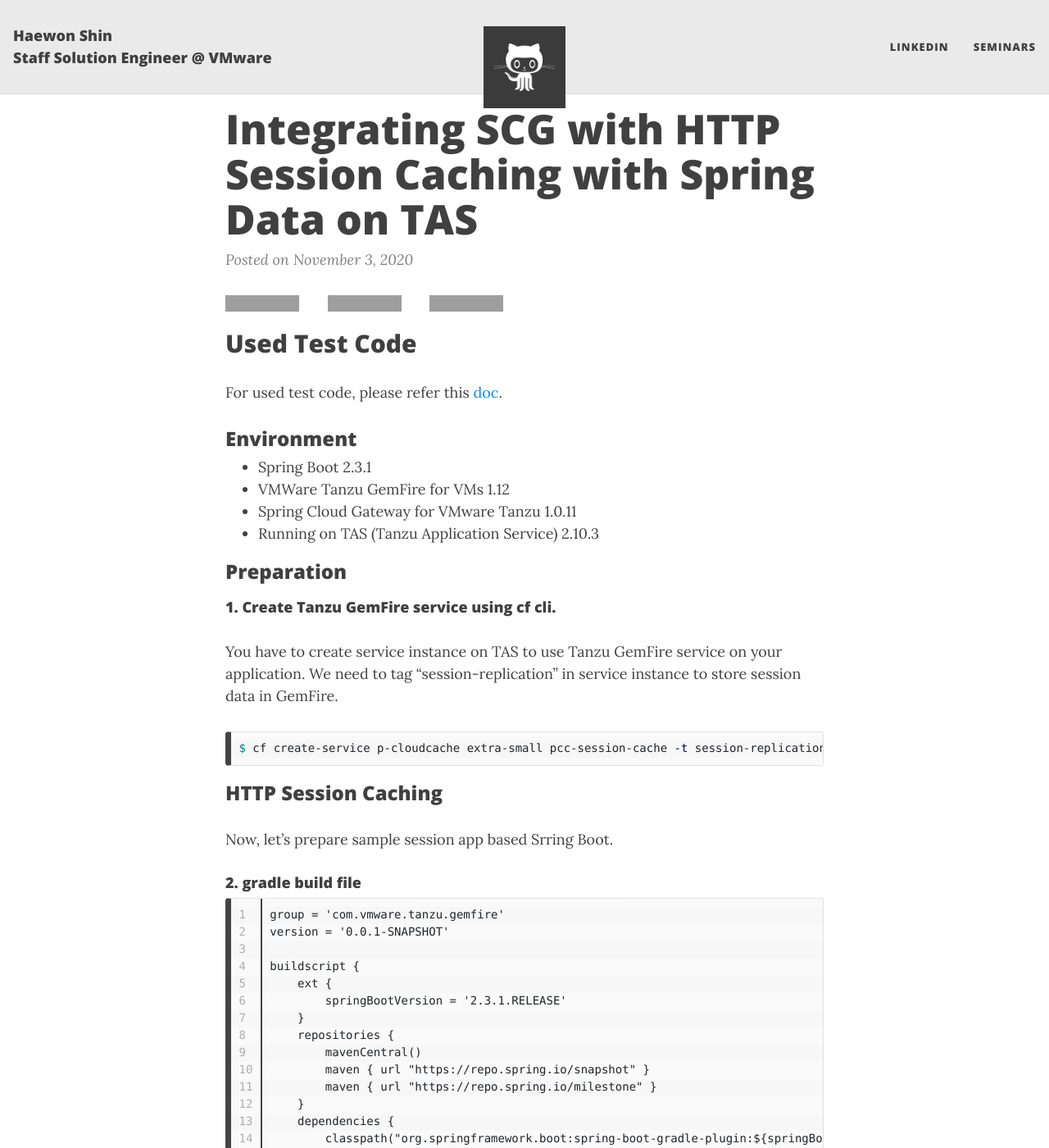
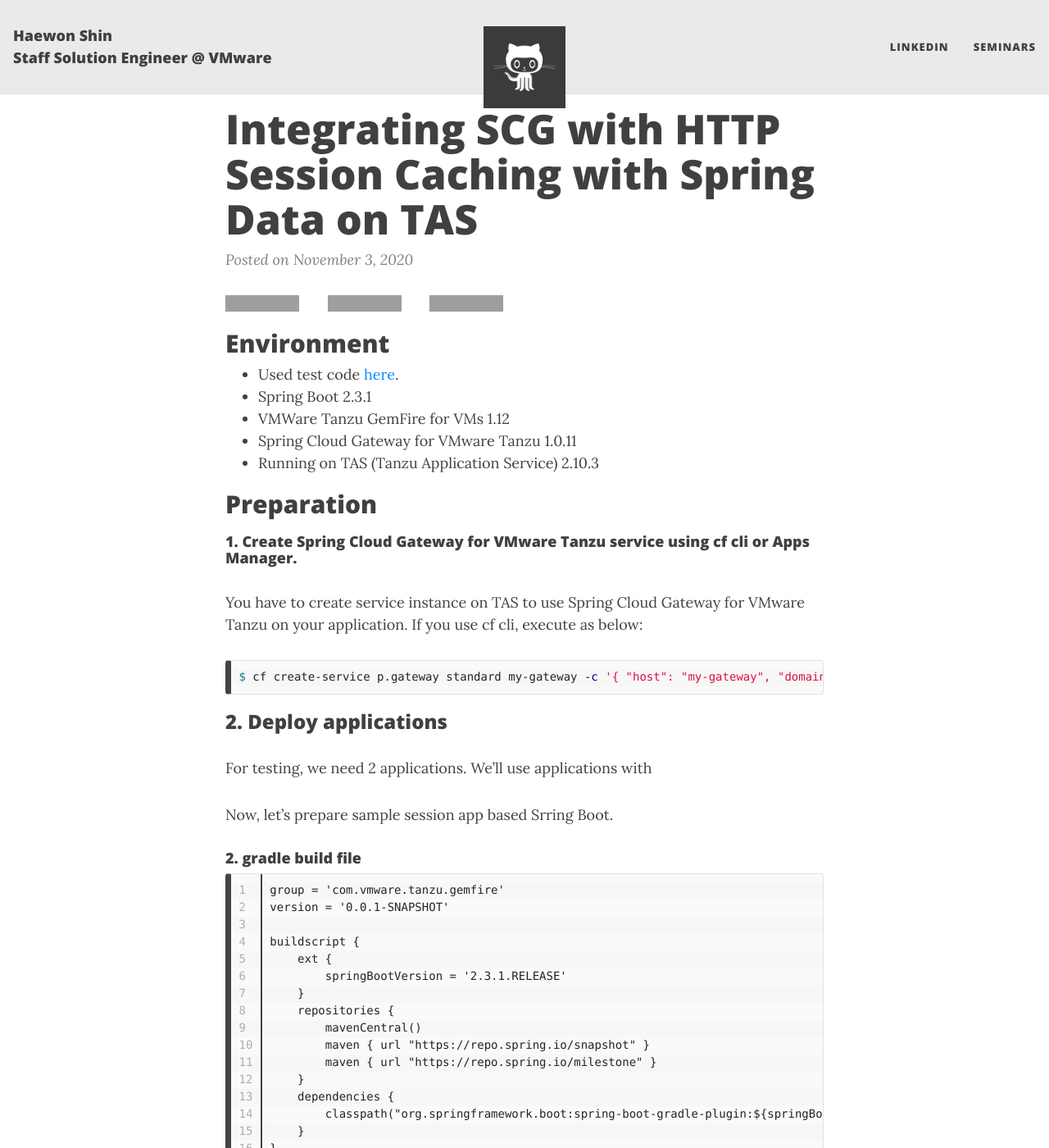
Before and after one commit to haewons-tanzu/haewons-tanzu.github.io, a Jekyll site: the page built from _posts/2020-11-03-integrating-gemfire-scg.md, in a window 1280 px wide and 1400 px high. Shown: the whole window at 82% size. Built offline with Jekyll 4.4.1, drawn with Linux system fonts in a browser that asks for light colours; nearby versions of some CDN libraries; grey boxes are pictures that could not be loaded.

Commit message:
Update 2020-11-03-integrating-gemfire-scg.md

````diff
--- a/_posts/2020-11-03-integrating-gemfire-scg.md
+++ b/_posts/2020-11-03-integrating-gemfire-scg.md
@@ -8,26 +8,25 @@
 comments: true
 ---
 
-## Used Test Code
-
-For used test code, please refer this [doc](https://hshin-pivotal.github.io/2020-10-29-http-session-caching-spring-data-on-tas/){:target="_blank"}.
-
-### Environment
+## Environment
+- Used test code [here](/2020-10-29-http-session-caching-spring-data-on-tas/){:target="_blank"}.
 - Spring Boot 2.3.1
 - VMWare Tanzu GemFire for VMs 1.12
 - Spring Cloud Gateway for VMware Tanzu 1.0.11
 - Running on TAS (Tanzu Application Service) 2.10.3
 
-### Preparation
+## Preparation
 
-#### 1. Create Tanzu GemFire service using cf cli.
-You have to create service instance on TAS to use Tanzu GemFire service on your application. We need to tag "session-replication" in service instance to store session data in GemFire.
+#### 1. Create Spring Cloud Gateway for VMware Tanzu service using cf cli or Apps Manager.
+You have to create service instance on TAS to use Spring Cloud Gateway for VMware Tanzu on your application. If you use cf cli, execute as below:
 
 ```shell
-$ cf create-service p-cloudcache extra-small pcc-session-cache -t session-replication
+$ cf create-service p.gateway standard my-gateway -c '{ "host": "my-gateway", "domain": "cfapps.haas-xxx.pez.pivotal.io" }'
 ```
 
-### HTTP Session Caching
+### 2. Deploy applications
+
+For testing, we need 2 applications. We'll use applications with
 
 Now, let's prepare sample session app based Srring Boot.
 
````
